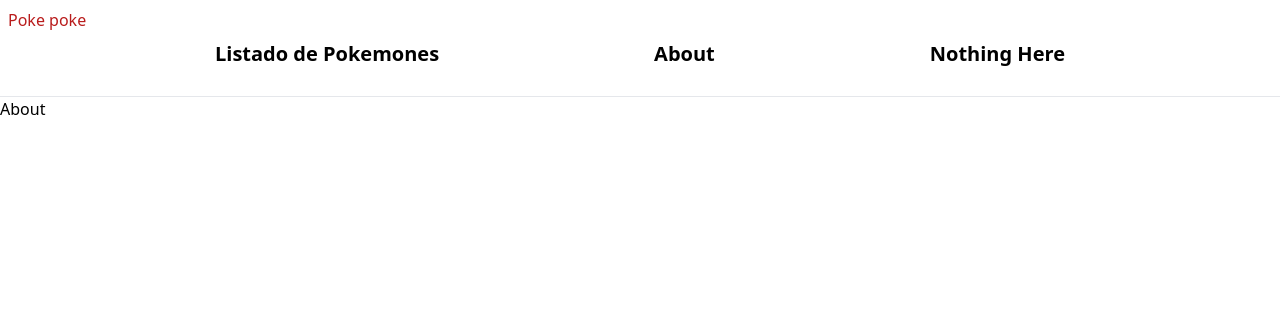
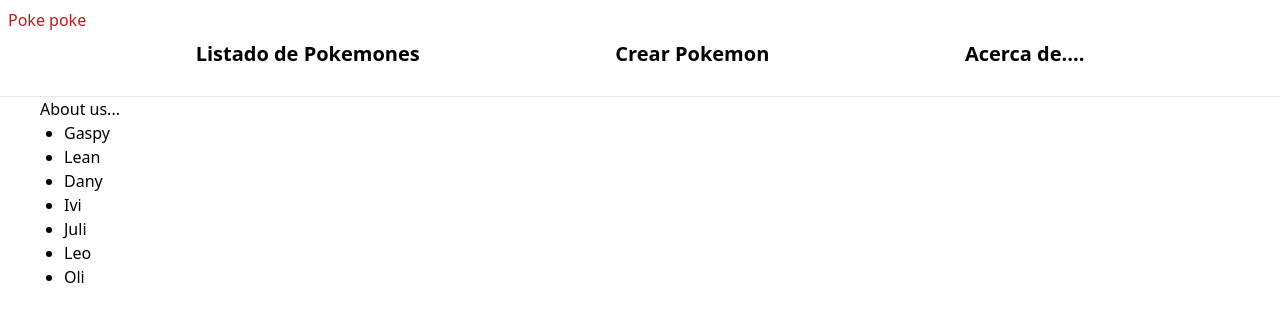
Before and after one commit to leonorperez/trabajoPracticoFinal, a React (Vite) app: page /about in a window 1280 px wide. Shown: the top 322 px of the page. Built offline with nearby package versions, Linux system fonts and the light colour scheme.

Commit message:
feat: individual page

```diff
--- a/src/App.jsx
+++ b/src/App.jsx
@@ -3,13 +3,17 @@ import { Layout } from './Layout';
 import { Home } from './Pages/Home';
 import { About } from './Pages/About';
 import { Default } from './Pages/Default';
+import { Create } from './Pages/Create';
+import { Pokemon } from './Pages/Pokemon';
 
 export default function App() {
   return (
     <Routes>
       <Route path="/" element={<Layout />}>
         <Route index element={<Home />} />
+        <Route path="create" element={<Create />} />
         <Route path="about" element={<About />} />
+        <Route path="pokemon/:id" element={<Pokemon />} />
         <Route path="*" element={<Default />} />
       </Route>
     </Routes>
--- a/src/Layout.jsx
+++ b/src/Layout.jsx
@@ -11,10 +11,10 @@ export const Layout = () => {
               <Link to="/">Listado de Pokemones</Link>
             </li>
             <li>
-              <Link to="/about">About</Link>
+              <Link to="/create">Crear Pokemon</Link>
             </li>
             <li>
-              <Link to="/nothing-here">Nothing Here</Link>
+              <Link to="/about">Acerca de....</Link>
             </li>
           </ul>
         </nav>
--- a/src/Pages/About.jsx
+++ b/src/Pages/About.jsx
@@ -1,7 +1,16 @@
 export const About = () => {
   return (
-    <div>
-      <h2>About</h2>
+    <div className="px-10">
+      <h2>About us...</h2>
+      <ul className="list-disc pl-6">
+        <li>Gaspy</li>
+        <li>Lean</li>
+        <li>Dany</li>
+        <li>Ivi</li>
+        <li>Juli</li>
+        <li>Leo</li>
+        <li>Oli</li>
+      </ul>
     </div>
   );
 };
--- /dev/null
+++ b/src/Pages/Create.jsx
@@ -0,0 +1,7 @@
+export const Create = () => {
+  return (
+    <div>
+      <h2>Create</h2>
+    </div>
+  );
+};
--- /dev/null
+++ b/src/Pages/Pokemon.jsx
@@ -0,0 +1,12 @@
+import { useLocation } from 'react-router-dom';
+
+export const Pokemon = () => {
+  let location = useLocation();
+
+  console.log(location);
+  return (
+    <div>
+      <h2>SOY UN POKEMON</h2>
+    </div>
+  );
+};
--- a/src/components/Card.jsx
+++ b/src/components/Card.jsx
@@ -1,12 +1,15 @@
 import { useGetPokemon } from '../services/services';
+import { Link } from 'react-router-dom';
+
 export const Card = ({ link }) => {
   const { data: pokemon, isLoading } = useGetPokemon(link);
 
   if (isLoading) {
     return '...loading';
   }
-  console.log(pokemon);
+
   return (
+    <Link to={`/pokemon/${pokemon.name}`} state={{ pokemon }}>
       <div className="border rounded-lg p-4 shadow-md  min-w-60 min-h-60 m-2 flex flex-col justify-center">
         <div className="text-center text-lg">{pokemon?.name}</div>
         <img src={pokemon.image} />
@@ -15,5 +18,6 @@ export const Card = ({ link }) => {
           {`${pokemon.types.length > 1 ? 'Tipos' : 'Tipo'}:`} {pokemon?.types.join(', ')}
         </div>
       </div>
+    </Link>
   );
 };
--- a/src/services/services.js
+++ b/src/services/services.js
@@ -22,6 +22,7 @@ const useGetPokemon = url => {
         image: data.sprites.front_default,
         weight: data.weight,
         types: data.types.map(type => type?.type.name),
+        team: 1,
       };
       return formatedResponse;
     },
```
Lines whose indentation alone changed are shown as unchanged.
